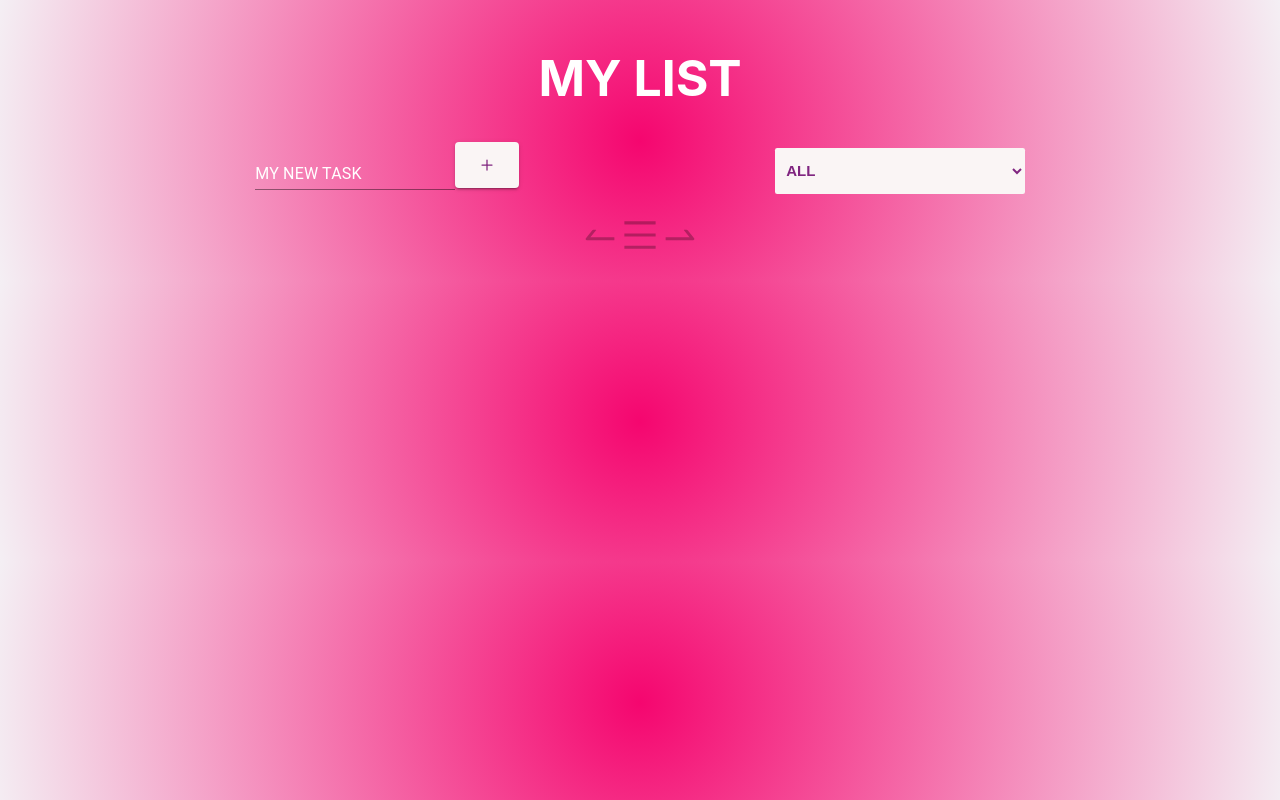
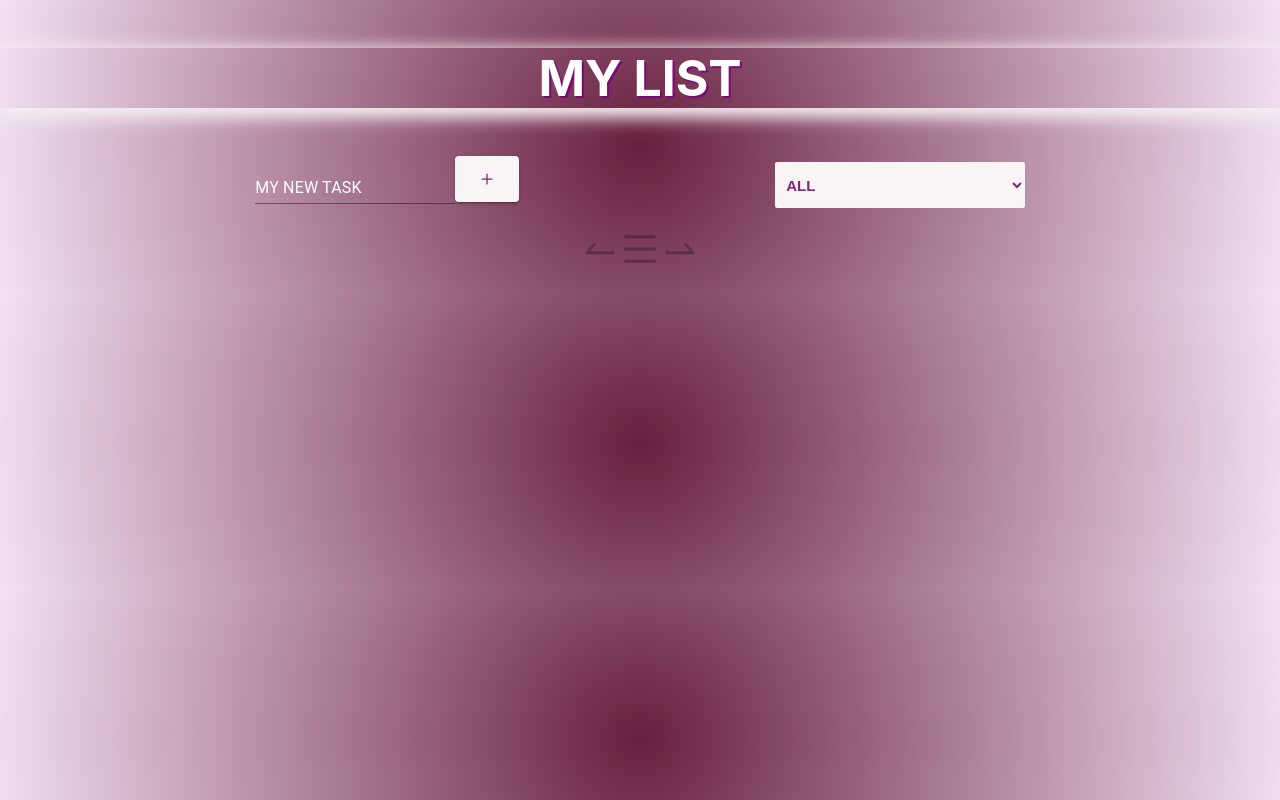
Before and after one commit to Lobana-sky/ToDoList, a React (Create React App) app in the folder todo/: page / in a window 1280 px wide. Built offline with nearby package versions, Linux system fonts and the light colour scheme.

Commit message:
change style

```diff
--- a/todo/src/App.css
+++ b/todo/src/App.css
@@ -3,16 +3,20 @@ body{
   font-family: 'Indie Flower', cursive; */
   text-transform: uppercase;
   background: rgb(245,6,111);
-  background: radial-gradient(circle, rgba(245,6,111,1) 0%, rgba(244,239,244,1) 100%);
+  background: radial-gradient(circle, rgb(104, 32, 63) 0%, rgb(243, 225, 243) 100%);
 }
 header{
   color:white;
   text-align: center;
   margin-top: 3em;
+  margin-bottom: 3em;
+  box-shadow: 5px 5px 15px 5px rgba(244,239,244,1) ;
 }
 header h1{
   font-size: 50px;
   text-align: center;
+  text-shadow: 2px 2px rgb(122, 8, 117);
+  /* border:1px dashed */
 }
 
 .MuiPaper-root{
@@ -56,6 +60,15 @@ header h1{
   border-radius: 0.15em;
   overflow: hidden;
 }
+@media only screen and (max-width: 450px) {
+  .todo-item{
+    max-width: 150px;
+    min-width: 150px;
+  }
+  .trash-btn,.check-btn{
+    margin-left: 0.1em !important;
+  }
+}
 
 .list-icon-section{
 text-align: center;
@@ -78,7 +91,7 @@ color:white !important;
   height: 46px;
   background-color: rgb(250, 245, 245) !important;
   margin-bottom: 1em;
-  font-weight: 800;
+  font-weight: 800 !important;
 }
 
 .MuiButton-label {
```
